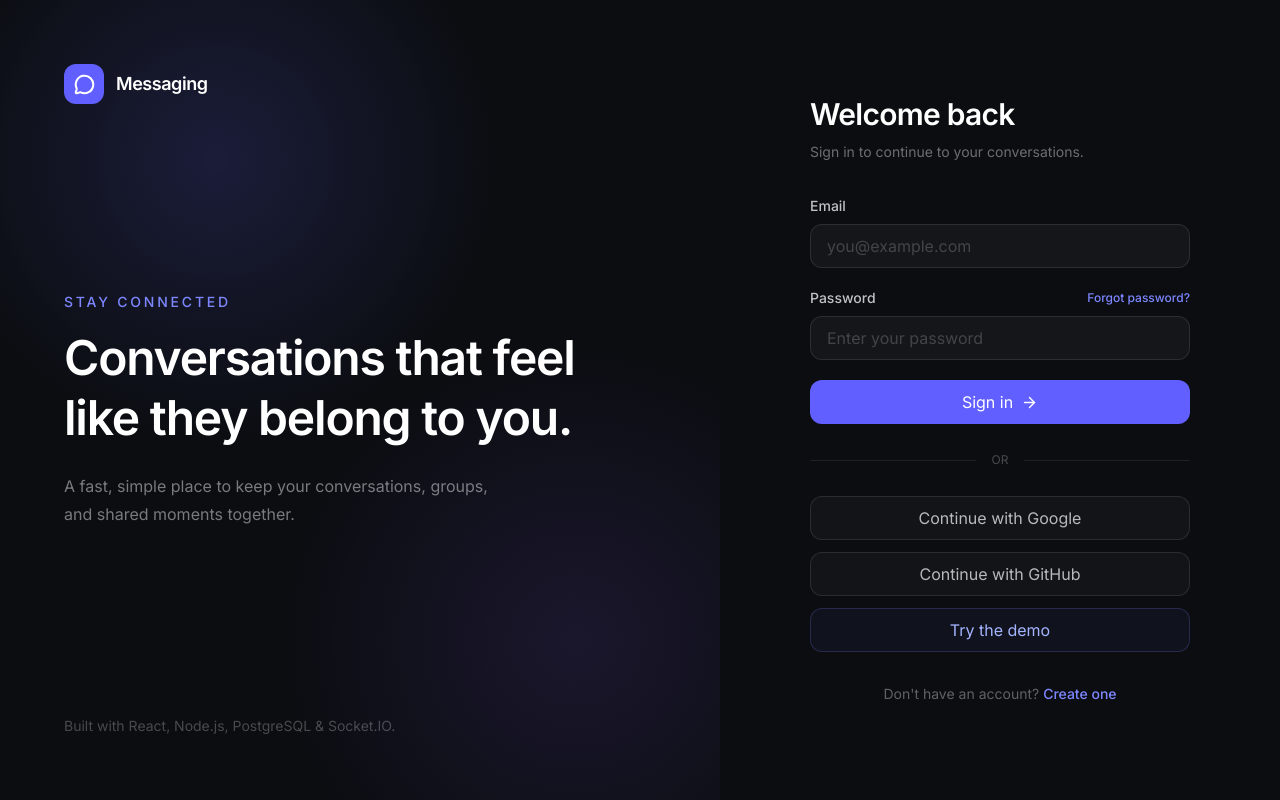
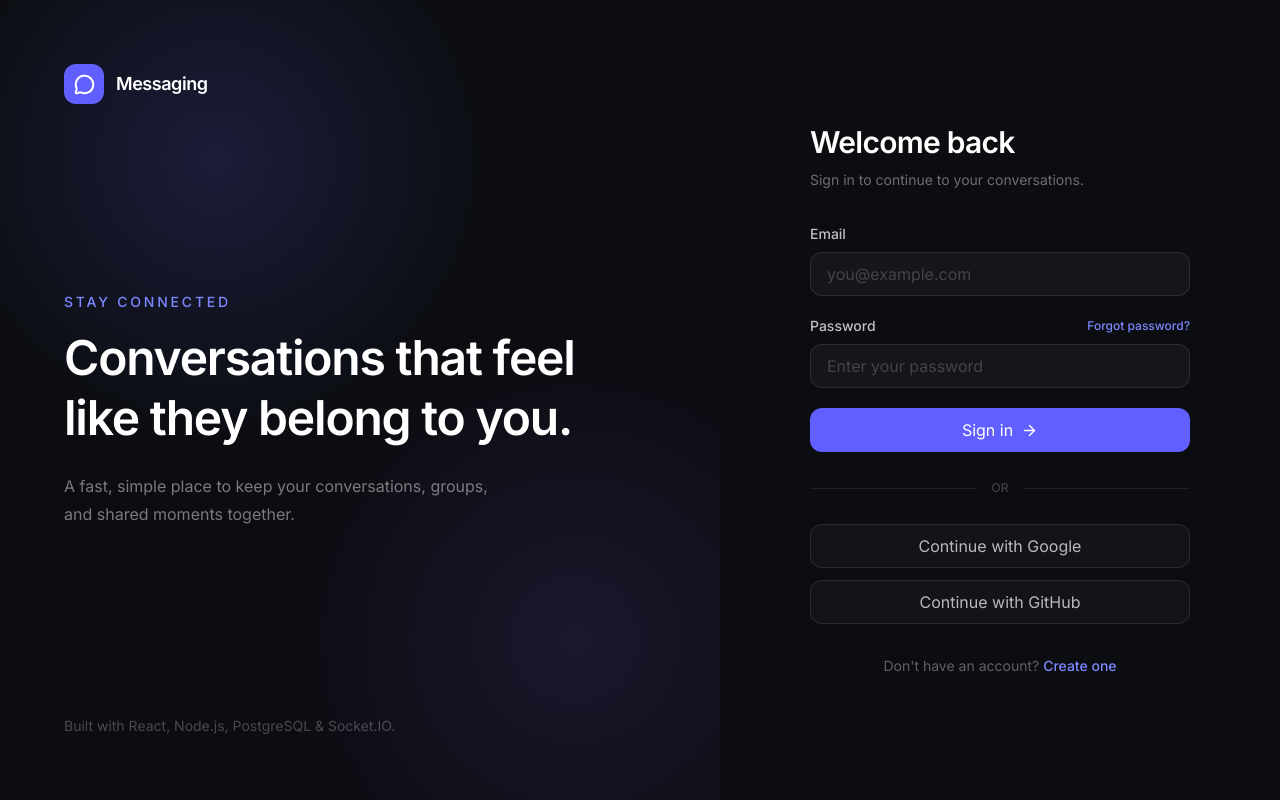
Before and after one commit to JavedanCode/messaging-app, a React (Vite) app in the folder client/: page /login in a window 1280 px wide. Built offline with nearby package versions, Linux system fonts and the light colour scheme; no server answers.

Commit message:
Remove try demo button

```diff
--- a/client/src/pages/Login.jsx
+++ b/client/src/pages/Login.jsx
@@ -167,13 +167,6 @@ function Login() {
         >
           Continue with GitHub
         </button>
-
-        <button
-          type="button"
-          className="flex h-11 w-full items-center justify-center rounded-xl border border-indigo-400/20 bg-indigo-400/5 text-sm font-medium text-indigo-300 transition hover:bg-indigo-400/10"
-        >
-          Try the demo
-        </button>
       </div>
     </AuthLayout>
   );
```
